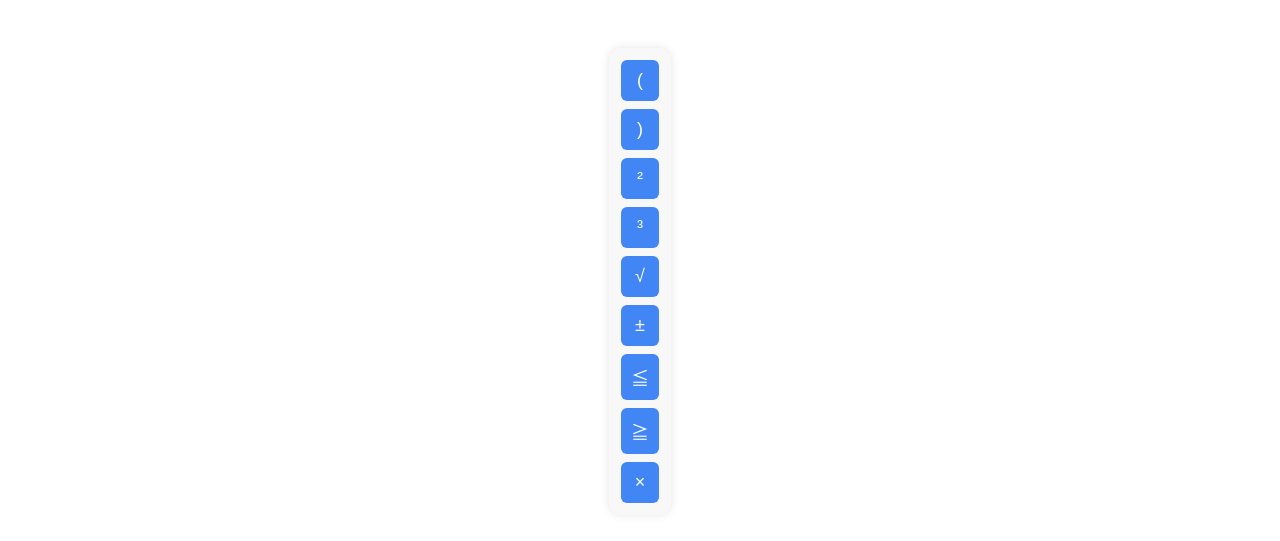
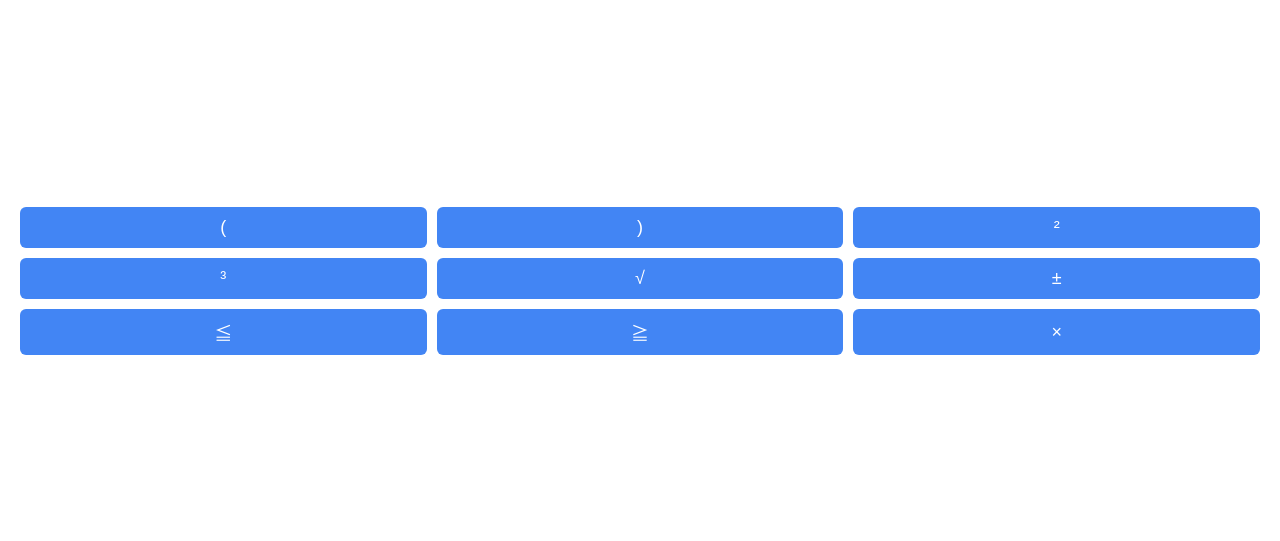
Before and after one commit to kichohin/symbol-keyboard, a plain HTML site: page index.html in a window 1280 px wide. Shown: the part 119-660 px from the top of the page. Drawn offline with Linux system fonts and the light colour scheme.

Commit message:
Update style.css

```diff
--- a/style.css
+++ b/style.css
@@ -10,13 +10,14 @@ body {
 }
 
 #keyboard {
-  display: flex;
-  flex-direction: column;
-  gap: 8px;
-  padding: 12px;
-  border-radius: 12px;
-  box-shadow: 0 0 10px rgba(0, 0, 0, 0.1);
-  background: #f8f8f8;
+  display: grid;
+  grid-template-columns: repeat(3, 1fr); /* 横3列にする場合 */
+  gap: 10px;
+  padding: 20px;
+  max-width: 100%;      /* ← 画面幅いっぱいに */
+  width: 100%;
+  box-sizing: border-box;
+  margin: 0 auto;
 }
 
 button {
```
